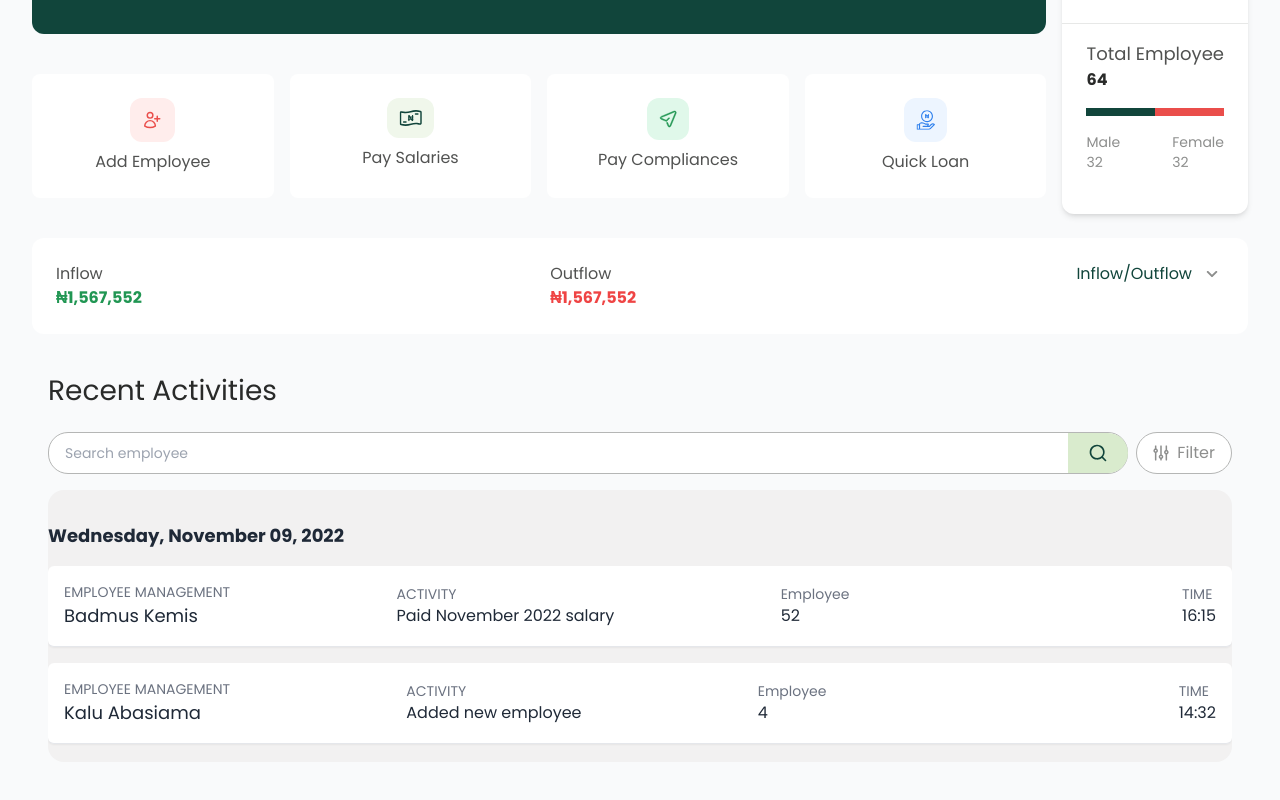
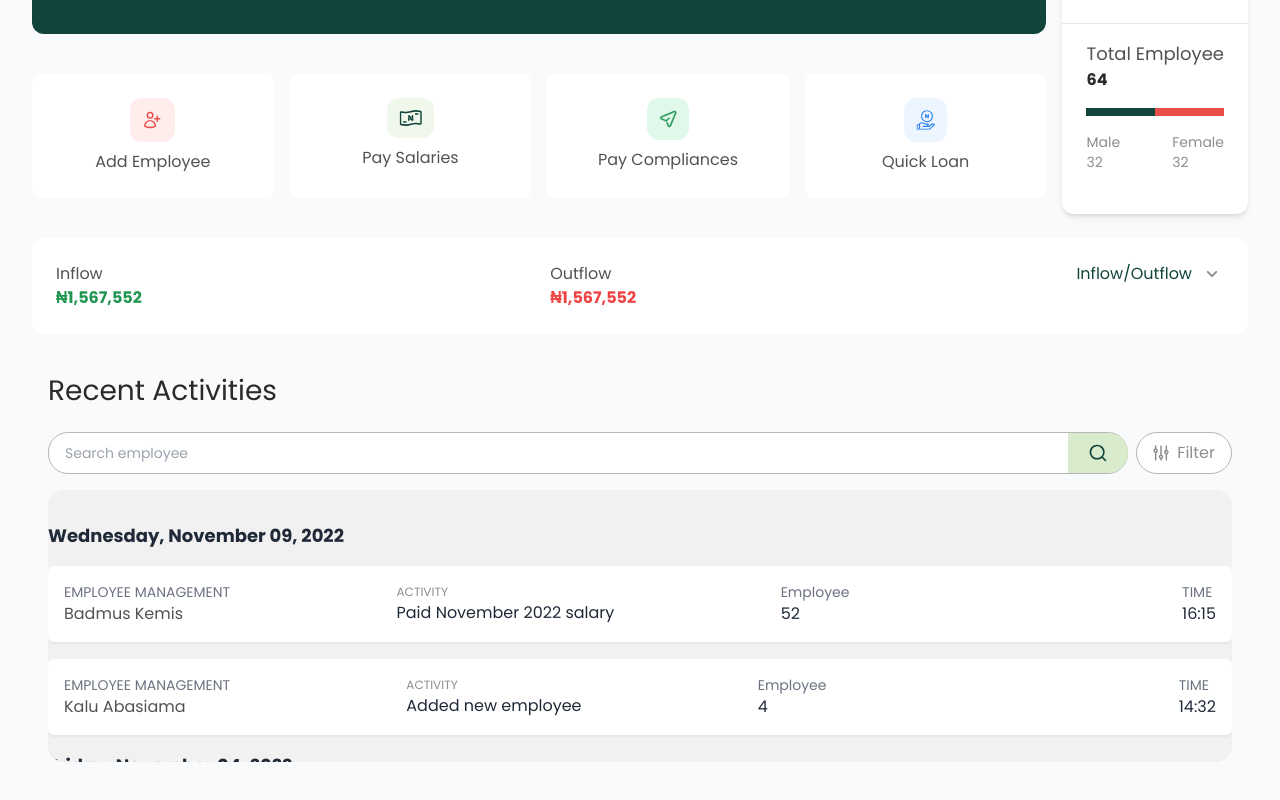
Before and after one commit to SarahHanks04/Eazipay-Project, a React (Vite) app: page /dashboard in a window 1280 px wide. Shown: the part 334-1134 px from the top of the page. Built offline with nearby package versions, Linux system fonts and the light colour scheme.

Commit message:
Activities Item updated

```diff
--- a/src/Component/Recent Activities/ActivitiesDataArray.jsx
+++ b/src/Component/Recent Activities/ActivitiesDataArray.jsx
@@ -4,7 +4,7 @@ const activities = [
     records: [
       {
         employee: "Badmus Kemis",
-        employeeNumber: 52,
+        id: 52,
         payroll: "",
         activity: "Paid November 2022 salary",
         time: "16:15",
@@ -13,7 +13,7 @@ const activities = [
         employee: "Kalu Abasiama",
         payroll: "",
         activity: "Added new employee",
-        employeeNumber: 4,
+        id: 4,
         time: "14:32",
       },
     ],
@@ -40,7 +40,7 @@ const activities = [
     newActivities: [
       {
         employee: "",
-        employeeNumber: "43",
+        id: "43",
         activitiy: "",
         bonusName: "XMAS Bonus",
         amount: "₦11,167,890.00",
--- a/src/Component/Recent Activities/ActivitiesItem.jsx
+++ b/src/Component/Recent Activities/ActivitiesItem.jsx
@@ -1,101 +1,25 @@
-// import React from "react";
-
-// const ActivitiesItem = ({ activity }) => {
-//   return (
-//     <div className="flex gap-[4rem] items-center py-4 border-b mb-4 px-4 bg-white rounded-[16px]">
-//       <div>
-//         <p className="text-[#8D8E8D] text-[12px]">EMPLOYEE MANAGEMENT</p>
-//         <span className="text-[16px] text-[#515251] font-medium">{activity.employeeName}</span>
-//       </div>
-//       <div>
-//         <p className="text-[#8D8E8D] text-[12px]">ACTIVITY</p>
-//         <span className="text-[#515251]">{activity.activity}</span>
-//       </div>
-//       <div>
-//         {activity.bonusName && (
-//           <div>
-//             <p className="text-[#8D8E8D] text-[12px]">BONUS</p>{" "}
-//             <span className="text-[#515251]">{activity.bonusName}</span>{" "}
-//           </div>
-//         )}
-//         {activity.amount && (
-//           <div className="flex gap-[4rem] items-center">
-//             {" "}
-//             <div>
-//             <p className="text-[#8D8E8D] text-[12px]">AMOUNT</p>{" "}
-//             <span className="text-[#EA4E4B]">{activity.amount}</span>
-//             </div>
-//             <div>
-//               <p className="text-[#8D8E8D] text-[12px]">TIME</p>
-//               <span className="text-[#515251]">{activity.time}</span>
-//             </div>
-//           </div>
-//         )}
-//       </div>
-//     </div>
-//   );
-// };
-
-// export default ActivitiesItem;
-
-// import React from "react";
-
-// const ActivitiesItem = ({ activity }) => {
-//   return (
-//     <div className="flex justify-between items-center p-4 border-b mb-4 bg-white rounded-md shadow-sm">
-//       <div>
-//         <p className="text-sm text-gray-500">EMPLOYEE MANAGEMENT</p>
-//         <span className="text-lg font-medium text-gray-800">{activity.employeeName}</span>
-//       </div>
-//       <div>
-//         <p className="text-sm text-gray-500">ACTIVITY</p>
-//         <span className="text-gray-800">{activity.activity}</span>
-//       </div>
-//       <div>
-//         {activity.bonusName && (
-//           <div>
-//             <p className="text-sm text-gray-500">BONUS</p>
-//             <span className="text-gray-800">{activity.bonusName}</span>
-//           </div>
-//         )}
-//         {activity.amount && (
-//           <div>
-//             <p className="text-sm text-gray-500">AMOUNT</p>
-//             <span className="text-red-600 font-bold">{activity.amount}</span>
-//           </div>
-//         )}
-//       </div>
-//       <div>
-//         <p className="text-sm text-gray-500">TIME</p>
-//         <span className="text-gray-800">{activity.time}</span>
-//       </div>
-//     </div>
-//   );
-// };
-
-// export default ActivitiesItem;
-
 import React from "react";
 
 const ActivitiesItem = ({ activity }) => {
+  console.log(activity)
   return (
     <div className="flex justify-between items-center p-4 border-b mb-4 bg-white rounded-md shadow-sm">
       <div>
         <p className="text-sm text-gray-500">EMPLOYEE MANAGEMENT</p>
         {/* Display employeeName */}
-        <span className="text-lg font-medium text-gray-800">
+        <span className="text-[#515251]">
           {activity.employee}
         </span>
       </div>
 
       <div>
-        <p className="text-sm text-gray-500">ACTIVITY</p>
+        <p className="text-[#8D8E8D] text-[12px]">ACTIVITY</p>
         <span className="text-gray-800">{activity.activity}</span>
       </div>
 
         <div>
           <p className="text-sm text-gray-500">Employee</p>
-          <span className="text-gray-800">{activity.employeeNumber ? activity.employeeNumber : "Not available"}</span>
+          <span className="text-gray-800">{activity.id ? activity.id : "No Id"}</span>
         </div>
 
       <div>
```
